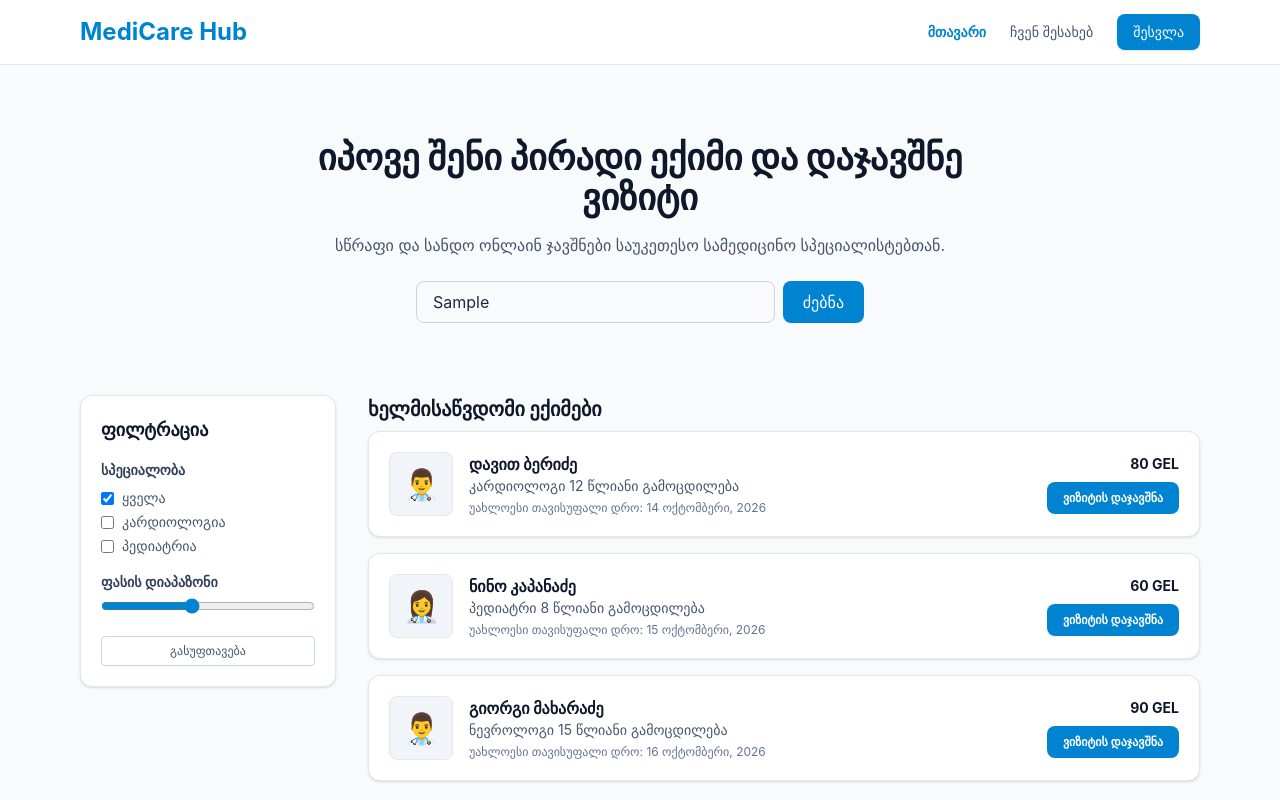
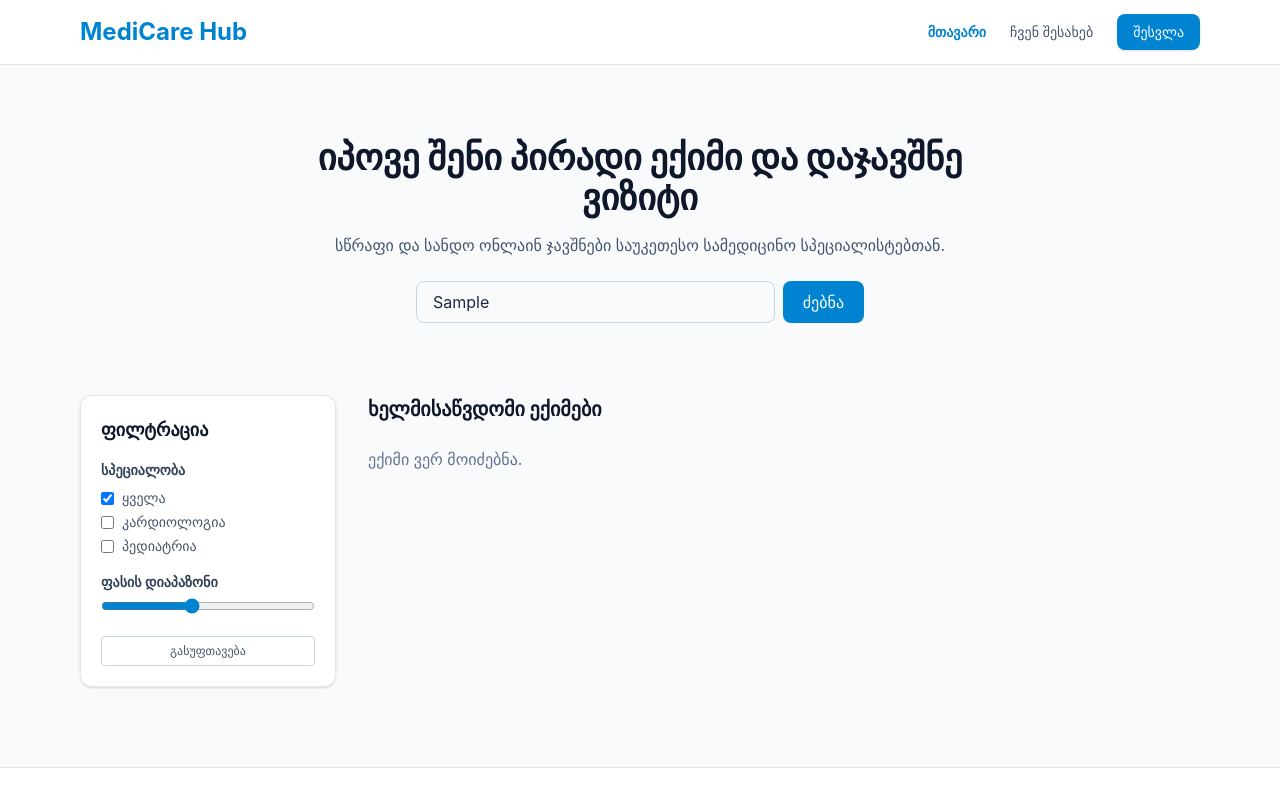
Before and after one commit to ElenLabartkava/medicare-hub, a React (Vite) app: page / in a window 1280 px wide. Both pictures are taken after typing "Sample" into the empty fields and a click on the button "ძებნა". Shown: the top 800 px of the page. Built offline with nearby package versions, Linux system fonts and the light colour scheme.

Commit message:
feat: implement doctor search by name and specialty

```diff
--- a/src/pages/HomePage.jsx
+++ b/src/pages/HomePage.jsx
@@ -1,8 +1,18 @@
+import { useState } from "react";
 import CardTemp from "../components/common/CardTemp";
 import { useDoctors } from "../hooks/useServices";
 
 export default function HomePage() {
   const { doctors, loading } = useDoctors();
+  const [searchTerm, setSearchTerm] = useState("");
+
+  // ექიმების გაფილტვრა სახელისა და სპეციალობის მიხედვით
+  const filteredDoctors = doctors.filter((doc) => {
+    const term = searchTerm.toLowerCase();
+    const nameMatch = doc.name?.toLowerCase().includes(term);
+    const specMatch = doc.spec?.toLowerCase().includes(term);
+    return nameMatch || specMatch;
+  });
 
   return (
     <main className="max-w-6xl mx-auto px-4 py-8">
@@ -26,7 +36,9 @@ export default function HomePage() {
           <input
             id="search-input"
             type="search"
-            placeholder="მოძებნეთ სპეციალობა..."
+            value={searchTerm}
+            onChange={(e) => setSearchTerm(e.target.value)}
+            placeholder="მოძებნეთ სპეციალობა ან ექიმი..."
             className="flex-1 px-4 py-2 border border-slate-300 rounded-lg focus:outline-none focus:ring-2 focus:ring-sky-500"
           />
           <button
@@ -78,7 +90,8 @@ export default function HomePage() {
             </fieldset>
 
             <button
-              type="reset"
+              type="button"
+              onClick={() => setSearchTerm("")}
               className="w-full py-1.5 text-xs text-slate-600 border border-slate-300 rounded hover:bg-slate-50"
             >
               გასუფთავება
@@ -94,8 +107,10 @@ export default function HomePage() {
 
           {loading ? (
             <p className="text-slate-500">იტვირთება მონაცემები...</p>
+          ) : filteredDoctors.length === 0 ? (
+            <p className="text-slate-500 py-4">ექიმი ვერ მოიძებნა.</p>
           ) : (
-            doctors.map((doc) => (
+            filteredDoctors.map((doc) => (
               <CardTemp key={doc.id}>
                 <div className="flex items-center gap-4">
                   <figure className="m-0">
```
